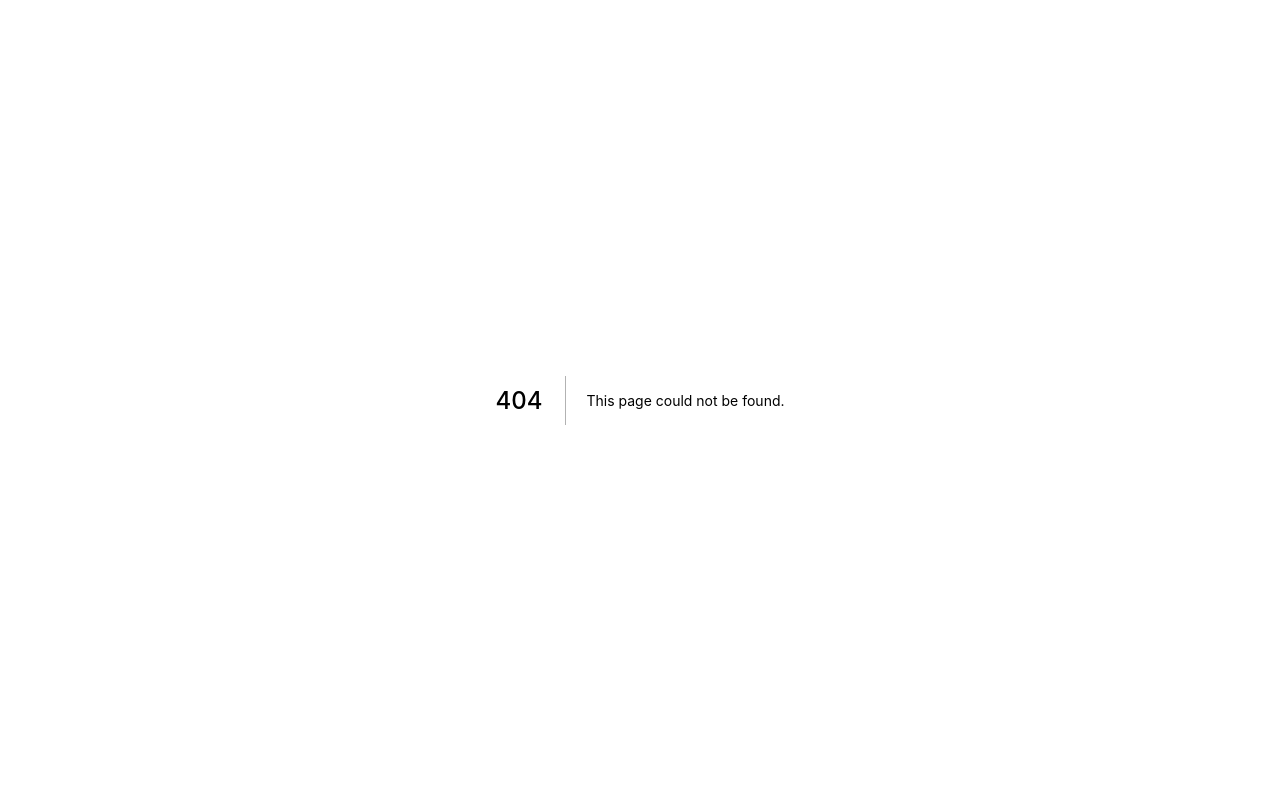
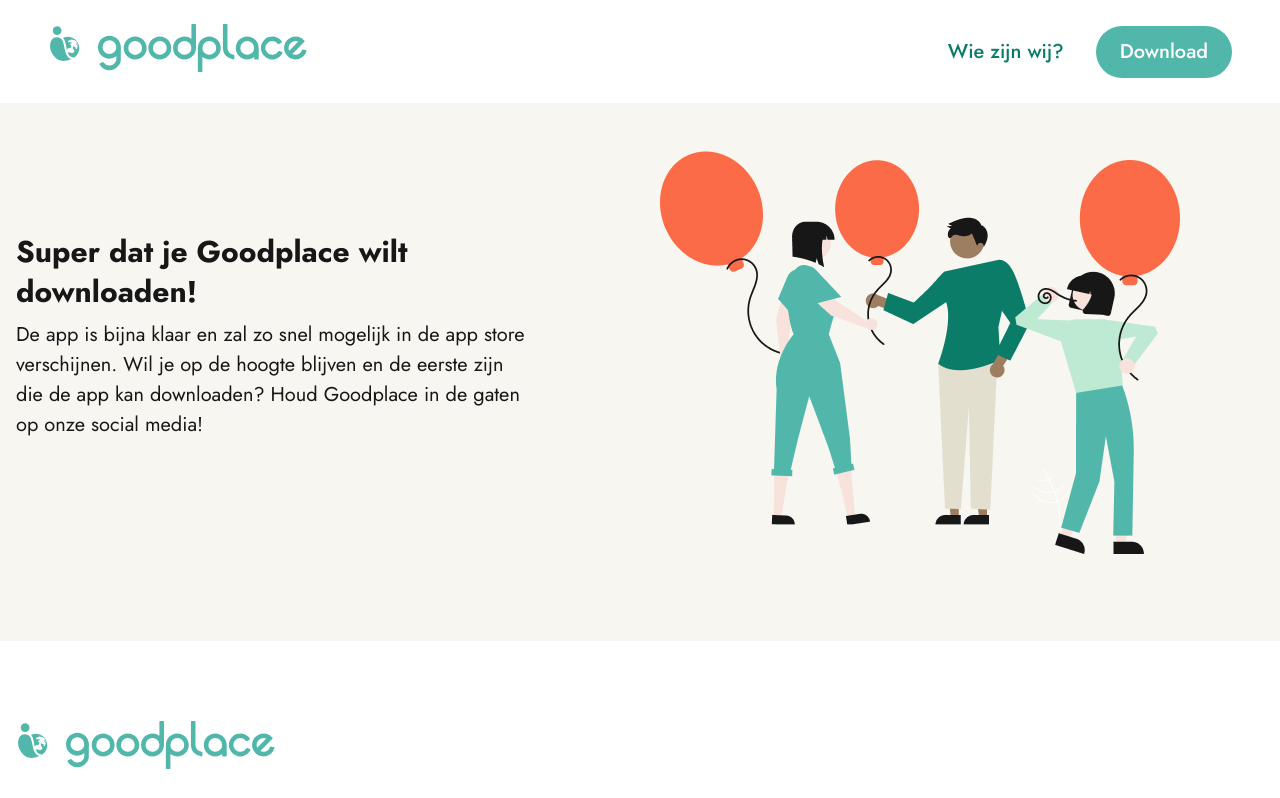
Before and after one commit to ANGIstudio/goodplace-landingspagina, a Next.js app: page /download in a window 1280 px wide. Before the commit this address had no page. Shown: the top 798 px of the page. Built offline with nearby package versions, Linux system fonts and the light colour scheme.

Commit message:
add download page

```diff
--- a/src/components/Navigation/Navigation.tsx
+++ b/src/components/Navigation/Navigation.tsx
@@ -55,7 +55,7 @@ export const Navigation: React.FC<NavigationProps> = ({ logo, mobilelogo }) => {
             <li className="c-navigation__desktop-item">
               <Button
                 tag="link"
-                href="#"
+                href="/download"
                 label="Download"
                 variant="green"
                 size="M"
@@ -81,7 +81,7 @@ export const Navigation: React.FC<NavigationProps> = ({ logo, mobilelogo }) => {
               <li className="c-navigation__mobile-item">
                 <Button
                   tag="link"
-                  href="#"
+                  href="/download"
                   label="Download"
                   variant="green"
                   size="M"
--- /dev/null
+++ b/src/pages/download.tsx
@@ -0,0 +1,38 @@
+import React from 'react';
+
+import { NextPage } from 'next';
+import Image from 'next/image';
+
+import peoplewithballoons from '../assets/peoplewithballoons.png';
+import { Section } from '../components/Section/Section';
+import { Wrapper } from '../components/Wrapper/Wrapper';
+import { Base } from '../templates/Base';
+
+const Download: NextPage = () => {
+  return (
+    <Base>
+      <Section noPaddingTop bgColor="lightbeige">
+        <Wrapper>
+          <div className="grid md:grid-cols-2 md:items-center gap-10 pt-10 md:mt-0">
+            <div className="max-w-lg order-2 md:order-1">
+              <h3 className="mb-2">
+                <strong>Super dat je Goodplace wilt downloaden!</strong>
+              </h3>
+              <p className="mb-8">
+                De app is bijna klaar en zal zo snel mogelijk in de app store
+                verschijnen. Wil je op de hoogte blijven en de eerste zijn die
+                de app kan downloaden? Houd Goodplace in de gaten op onze social
+                media!
+              </p>
+            </div>
+            <div className="order-1 md:order-2 m-auto md:m-0 w-2/3 md:w-full">
+              <Image alt="peoplewithballons" src={peoplewithballoons} />
+            </div>
+          </div>
+        </Wrapper>
+      </Section>
+    </Base>
+  );
+};
+
+export default Download;
--- a/src/pages/index.tsx
+++ b/src/pages/index.tsx
@@ -1,5 +1,8 @@
+import React from 'react';
+
 import { NextPage } from 'next';
 import Image from 'next/image';
+import Link from 'next/link';
 
 import applestore from '../assets/apple-store-badge.png';
 import contact from '../assets/contact.svg';
@@ -253,20 +256,28 @@ const Index: NextPage = () => {
             </h2>
             <div className="flex space-x-3 justify-center">
               <div>
+                <Link href="/download" passHref>
+                  <a>
                     <Image
                       height={41}
                       width={141}
                       alt="googleplay"
                       src={googleplay}
                     />
+                  </a>
+                </Link>
               </div>
               <div>
+                <Link href="/download" passHref>
+                  <a>
                     <Image
                       width={125}
                       height={41}
                       alt="apple-store"
                       src={applestore}
                     />
+                  </a>
+                </Link>
               </div>
             </div>
             <div className="mt-10 -mb-48">
```
Also changed, not shown: src/components/Socials/Socials.tsx (added). Lines whose indentation alone changed are shown as unchanged.
